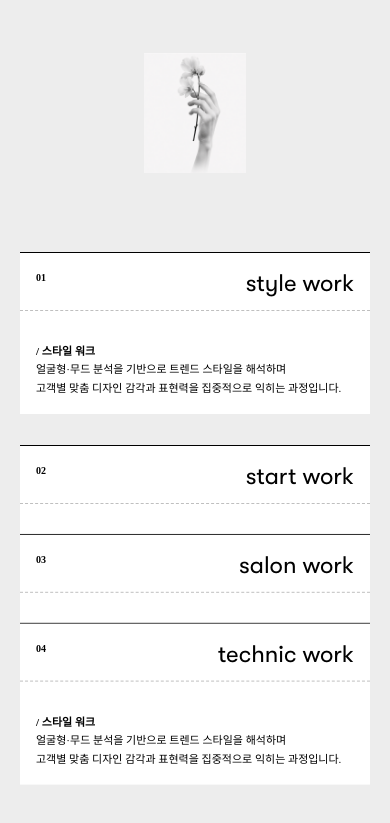
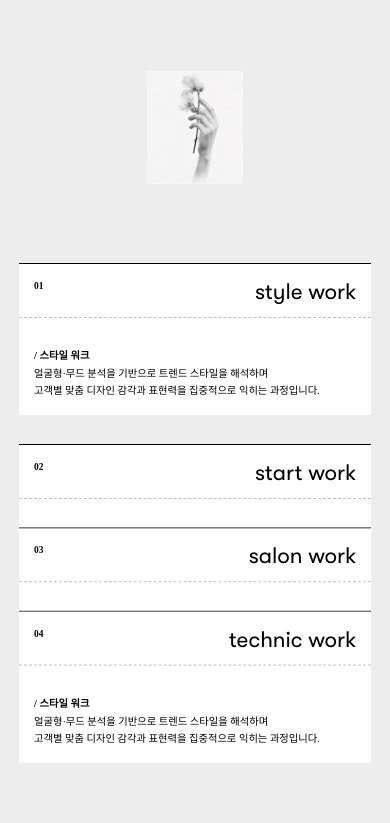
Before and after one commit to Gazelle92/IDhair, a React (Vite) app: page /academy in a window 390 px wide. Shown: the part 2571-3394 px from the top of the page. Built offline with nearby package versions, Linux system fonts and the light colour scheme; no server answers; a web font is replaced by a local one.

Commit message:
260724-3

```diff
--- a/src/styles/academy.scss
+++ b/src/styles/academy.scss
@@ -286,6 +286,7 @@
           span{font-size: 11px;}
         }
       }
+      /*
       .ac_1_3{ height: 200vh;
         .flex{flex-direction: column; padding: 60px 0; height: unset; height: 100vh; justify-content: center;
           .left{width: unset; height: 120px;}
@@ -298,6 +299,23 @@
               .l_b{padding: 32px 16px 16px; flex-direction: column; align-items: flex-start; justify-content: unset;
                 b{font-size: 11px;}
                 span{font-size: 11px; text-align: left;}
+              }
+            }
+          }
+        }
+      }*/
+      .ac_1_3{height: 200vh;
+        .flex{flex-direction: column; padding: 6.667vh 0; height: unset; height: 100vh; justify-content: center;
+          .left{width: unset; height: 13.333vh;}
+          .right{transform: unset!important; width: calc(100% - 4.444vh); padding: 0 2.222vh;
+            li{padding: 0 0 3.556vh;
+              .l_t{padding: 1.778vh 1.778vh 1.333vh;
+                h1{font-size: 2.667vh;}
+                span{font-size: 1.111vh;}
+              }
+              .l_b{padding: 3.556vh 1.778vh 1.778vh; flex-direction: column; align-items: flex-start; justify-content: unset;
+                b{font-size: 1.222vh;}
+                span{font-size: 1.222vh; text-align: left;}
               }
             }
           }
```
